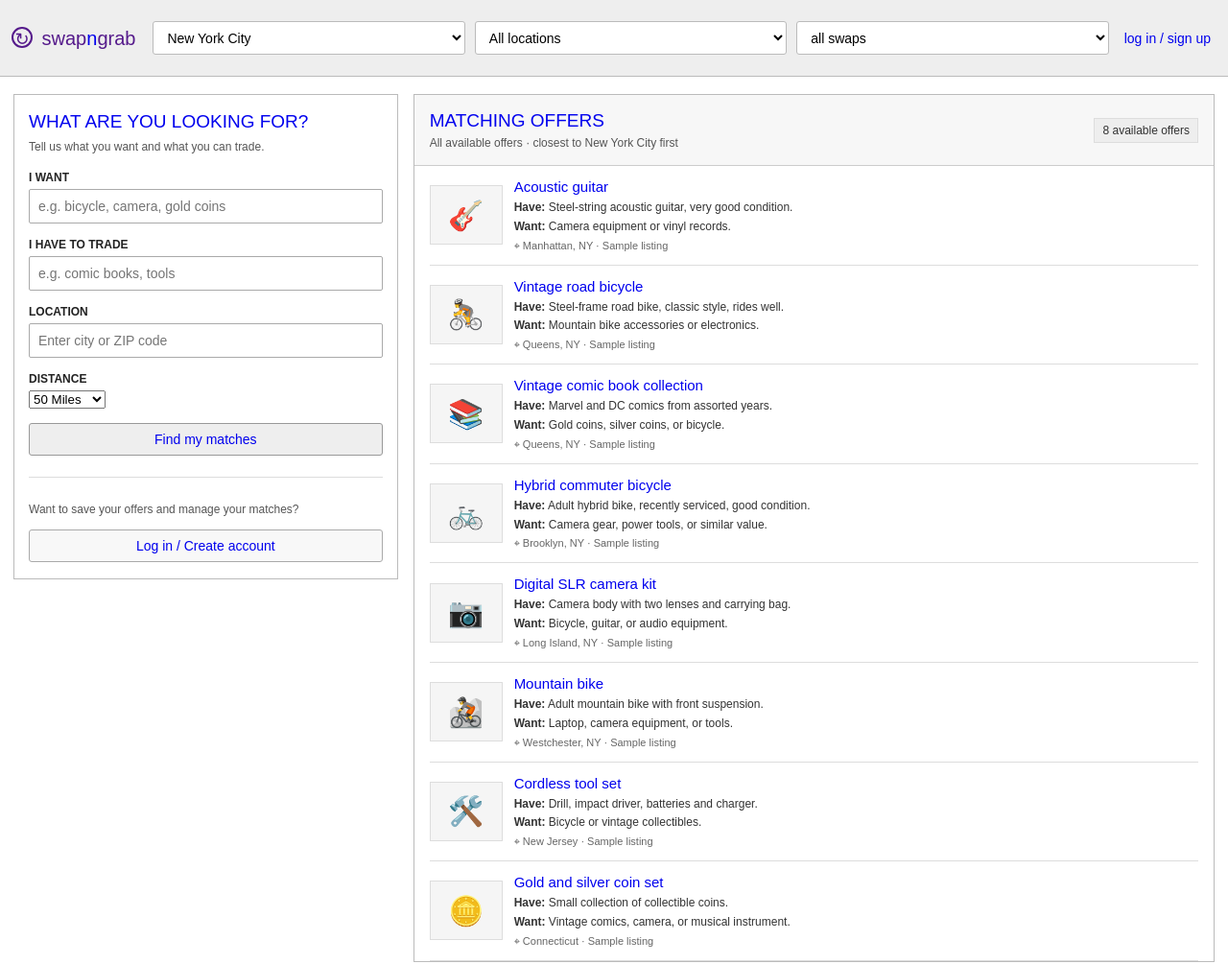
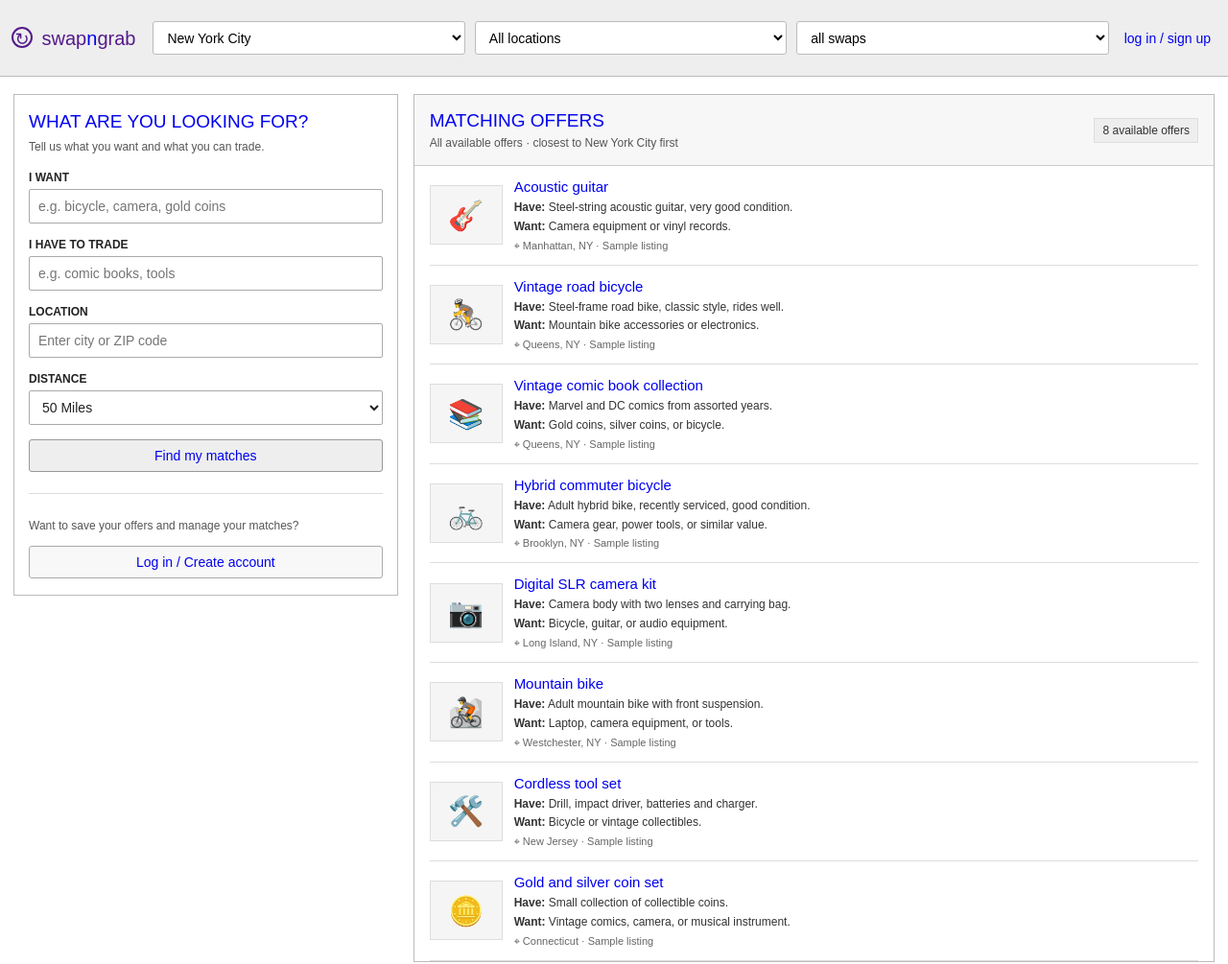
Before and after one commit to vitalyny1/SwapNGrab, a plain HTML site: page index.html in a window 1280 px wide. Shown: the top 1005 px of the page at 96% size. Drawn offline with Linux system fonts and the light colour scheme.

Commit message:
Style location and distance controls

```diff
--- a/assets/styles.css
+++ b/assets/styles.css
@@ -11,7 +11,7 @@ a{color:var(--blue);text-decoration:none}a:visited{color:var(--visited)}a:hover{
 .want-panel h1{font-size:19px;font-weight:normal;color:var(--blue);margin:0 0 8px}
 .intro{font-size:12px;color:#555;margin:0 0 18px}
 .want-panel label{display:block;font-size:12px;font-weight:bold;margin:15px 0 5px;color:#222}
-.want-panel input{width:100%;height:36px;border:1px solid #aaa;padding:7px 9px;font:14px Arial;border-radius:2px}
+.want-panel input,.want-panel .field-select{width:100%;height:36px;border:1px solid #aaa;padding:7px 9px;font:14px Arial;border-radius:2px;background:#fff;color:#222}
 .plain-button{border:1px solid #aaa;background:#f8f8f8;border-radius:3px;color:var(--blue);padding:8px 10px;font:14px Arial;cursor:pointer}
 .plain-button:hover{background:#eee}.plain-button.primary{background:#eee;border-color:#999;margin-top:15px}.full{width:100%}
 .account-note{border-top:1px solid #ddd;margin-top:22px;padding-top:13px}.account-note p{font-size:12px;color:#555;line-height:1.4}
```
